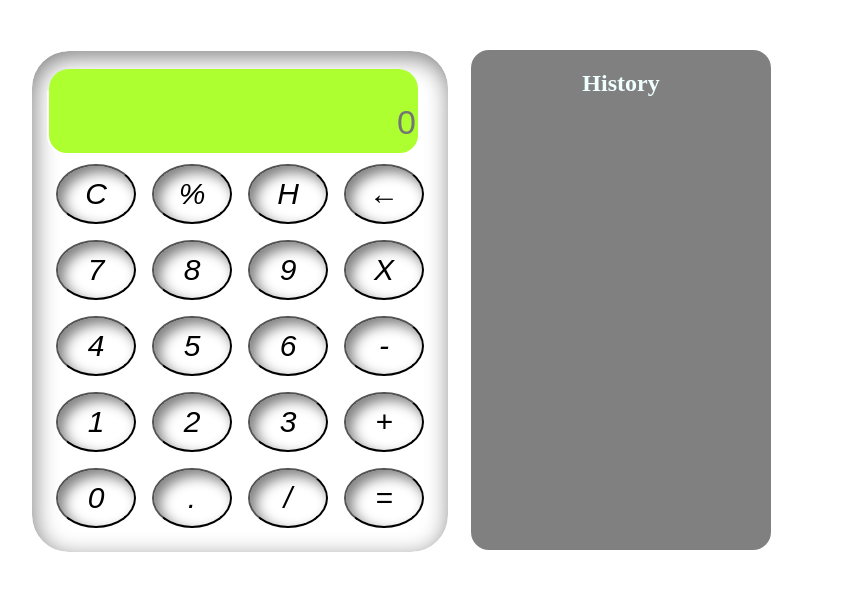
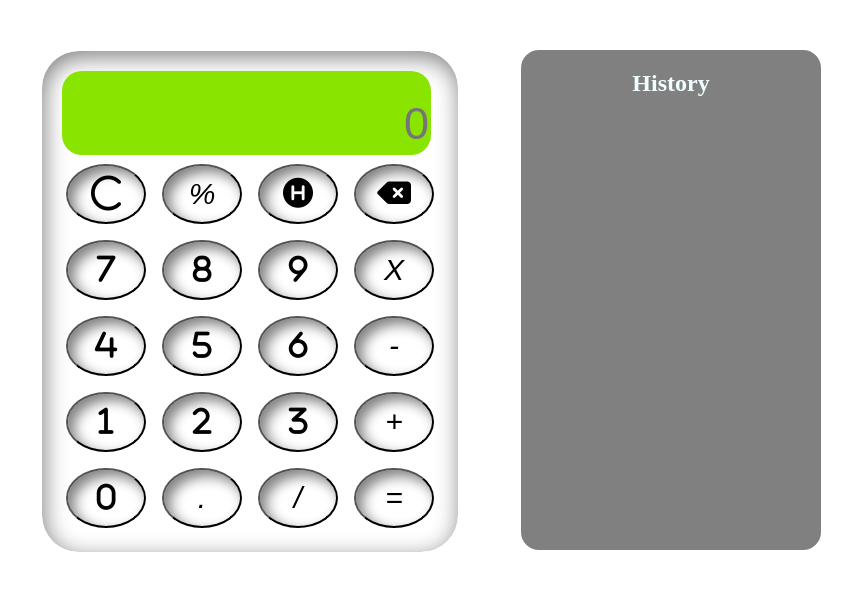
Before and after one commit to Raj0772/Calculator, a plain HTML site: page index.html in a window 1280 px wide. Shown: the whole page, without its empty margins (199-1051 px from the left). Drawn offline with Linux system fonts and the light colour scheme.

Commit message:
scroll and backspace

```diff
--- a/calc.js
+++ b/calc.js
@@ -53,6 +53,8 @@ var equation;
             function showHistory()
             {
                 var history="<div>";
+                eq.reverse();
+                answers.reverse();
                 for(let i=0;i<eq.length;i++)
                 {
                     history+="<div class='his'><p>"+eq[i]+""+answers[i]+"</p></div>";
--- a/index.html
+++ b/index.html
@@ -7,6 +7,7 @@
     <meta http-equiv="X-UA-Compatible" content="ie=edge">
     <link rel="stylesheet" href="style.css">
     <title>Calculator</title>
+    <script src="https://kit.fontawesome.com/aa64bf530b.js" crossorigin="anonymous"></script>
 </head>
 
 <body>
@@ -14,35 +15,35 @@
         <div class="calculator">
             <div>
             <input type="text" class="subinput" id="equation" readonly>
-            <input type="text" name="screen" id="screen" placeholder="0">
+            <input type="text" name="screen" id="screen" placeholder="0" style="font-size:45px ">
             </div>
             <table>
                 <tr>
-                    <td><button onclick="cleardisplay()">C</button></td>
+                    <td><button onclick="cleardisplay()" style=" font-size: 40px;"><i class="fa-regular fa-c"></i></button></td>
                     <td><button onclick="calculate('%')">%</button></td>
-                    <td><button onclick="clearHistory()">H</button></td>
-                    <td><button onclick="lastNum()">&larr;</button></td>
+                    <td><button onclick="clearHistory()"><i class="fa-solid fa-circle-h"></i></button></td>
+                    <td><button onclick="lastNum()"style="font-size:30px"><i class="fa-solid fa-delete-left"></i></button></td>
                 </tr>
                 <tr>
-                    <td><button onclick="calculate('7')">7</button></td>
-                    <td><button onclick="calculate('8')">8</button></td>
-                    <td><button onclick="calculate('9')">9</button></td>
+                    <td><button onclick="calculate('7')"><i class="fa-solid fa-7"></i></button></td>
+                    <td><button onclick="calculate('8')"><i class="fa-solid fa-8"></i></button></td>
+                    <td><button onclick="calculate('9')"><i class="fa-solid fa-9"></i></button></td>
                     <td><button onclick="calculate('*')">X</button></td>
                 </tr>
                 <tr>
-                    <td><button onclick="calculate('4')">4</button></td>
-                    <td><button onclick="calculate('5')">5</button></td>
-                    <td><button onclick="calculate('6')">6</button></td>
+                    <td><button onclick="calculate('4')"><i class="fa-solid fa-4"></i></button></td>
+                    <td><button onclick="calculate('5')"><i class="fa-solid fa-5"></i></button></td>
+                    <td><button onclick="calculate('6')"><i class="fa-solid fa-6"></i></button></td>
                     <td><button onclick="calculate('-')">-</button></td>
                 </tr>
                 <tr>
-                    <td><button onclick="calculate('1')">1</button></td>
-                    <td><button onclick="calculate('2')">2</button></td>
-                    <td><button onclick="calculate('3')">3</button></td>
+                    <td><button onclick="calculate('1')"><i class="fa-solid fa-1"></i></button></td>
+                    <td><button onclick="calculate('2')"><i class="fa-solid fa-2"></i></button></td>
+                    <td><button onclick="calculate('3')"><i class="fa-solid fa-3"></i></button></td>
                     <td><button onclick="calculate('+')">+</button></td>
                 </tr>
                 <tr>
-                    <td><button onclick="calculate('0')">0</button></td>
+                    <td><button onclick="calculate('0')"><i class="fa-solid fa-0"></i></button></td>
                     <td><button onclick="calculate('.')">.</button></td>
                     <td><button onclick="calculate('/')">/</button></td>
                     <td><button onclick="equals()">=</button></td>
--- a/style.css
+++ b/style.css
@@ -5,7 +5,7 @@
     align-items: center;
     margin-top: 40px;
     float: left;
-    margin-left: 220px;
+    margin-left: 230px;
     text-align: center;
 
 }
@@ -16,14 +16,16 @@ table{
 
 #screen{
     display: block;
-    background-color: greenyellow;
+    background-color: rgb(137, 228, 0);
     border-radius: 0px 0px 20px 20px;
-    border: 2px solid white;
+    border: none;
+    margin-left: 5px;
     font-size:34px;
     height: 60px;
     width: 365px;
     border-top: none;
     text-align: end;
+
 }
 
 button{
@@ -62,13 +64,14 @@ button:active{
     outline: none;
 }
 .subinput{
-    margin-top: 3px;
-    background-color: greenyellow;
+    margin-top: 5px;
+    padding-right: 20px;
+    background-color:  rgb(137, 228, 0);
     border-radius: 20px 20px 0px 0px;
     border: none;
     height:20px;
-    margin-right: 13px;
-    width:365px;
+    margin-right: 7px;
+    width:347px;
     text-align: right;
     font-size:18px;
     border-bottom: none;
@@ -81,10 +84,11 @@ button:active{
     height: 500px;
     width: 300px;
     color: azure;
-    margin-right: 300px;
+    margin-right: 250px;
     margin-top: 40px;
     float: right;
     border-radius: 20px;
+    overflow: auto;
 }
 .his{
     border: 1px solid white;
```
